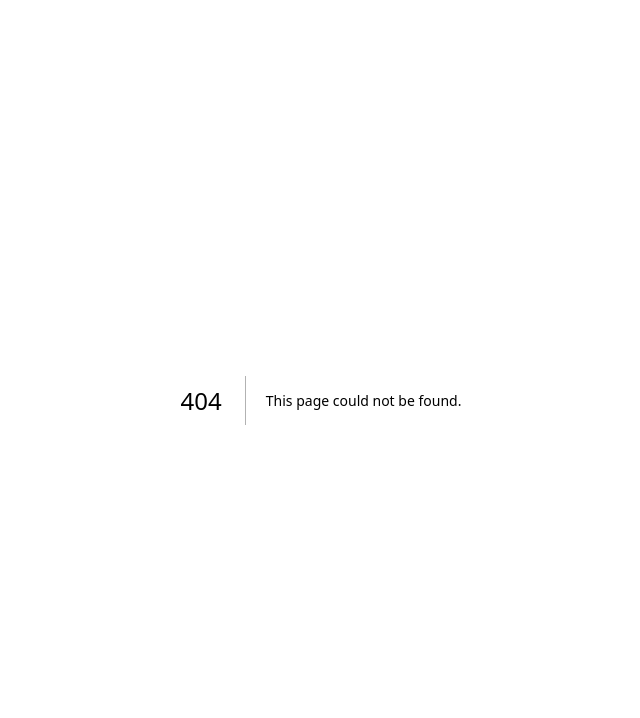
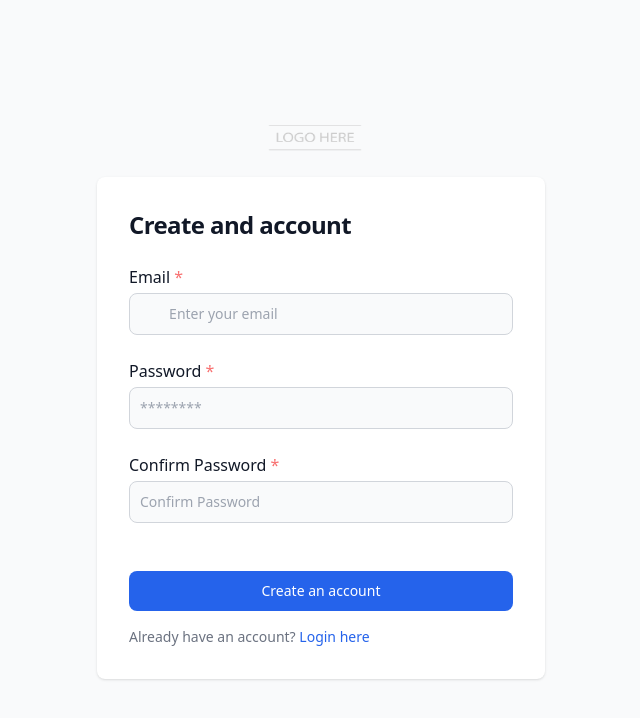
Before and after one commit to abbassays/event-brite, a Next.js app: page /signup in a window 1280 px wide. Before the commit this address had no page. Shown: the top 718 px of the page, without its empty margins (319-959 px from the left). Built offline with nearby package versions, Linux system fonts and the light colour scheme.

Commit message:
login signup done

```diff
--- /dev/null
+++ b/components/Auth/LoginForm.tsx
@@ -0,0 +1,69 @@
+import React from "react";
+import { useForm } from "react-hook-form";
+
+import Input from "../UI/Input";
+import Link from "next/link";
+
+const LoginForm = () => {
+  const {
+    register,
+    handleSubmit,
+    formState: { errors },
+  } = useForm();
+
+  const handleLogin = (data: any) => {
+    console.log("login", data);
+  };
+
+  return (
+    <form
+      onSubmit={handleSubmit(handleLogin)}
+    >
+      <Input
+        label="Email"
+        type="email"
+        name="email"
+        placeholder="
+        Enter your email"
+        errors={errors}
+        register={register}
+        rules={{
+          required: "Email is required",
+          pattern: {
+            value: /\S+@\S+\.\S+/,
+            message: "Invalid email",
+          },
+        }}
+      />
+
+      <Input
+        label="Password"
+        type="password"
+        name="password"
+        placeholder="********"
+        errors={errors}
+        register={register}
+        rules={{
+          required: "Password is required",
+        }}
+      />
+
+      <button
+        type="submit"
+        className="w-full mt-4 text-white bg-blue-600 hover:bg-blue-700 focus:ring-4 focus:outline-none focus:ring-blue-300 font-medium rounded-lg text-sm px-5 py-2.5 text-center"
+      >
+        Login
+      </button>
+      <div className="text-sm font-light text-gray-500 mt-6">
+        Don’t have an account yet?{" "}
+        <Link href={"/signup"}>
+          <div className="font-medium text-blue-600 hover:underline inline">
+            Sign up
+          </div>
+        </Link>
+      </div>
+    </form>
+  );
+};
+
+export default LoginForm;
--- /dev/null
+++ b/components/Auth/SignUpForm.tsx
@@ -0,0 +1,84 @@
+import React from "react";
+import { useForm } from "react-hook-form";
+
+import Input from "../UI/Input";
+import Link from "next/link";
+
+const SignUpForm = () => {
+  const {
+    register,
+    handleSubmit,
+    watch,
+    formState: { errors },
+  } = useForm();
+
+  const handleSignUp = (data: any) => {
+    console.log("signup", data);
+  };
+
+  const password = watch("password");
+
+  return (
+    <form onSubmit={handleSubmit(handleSignUp)}>
+      <Input
+        label="Email"
+        type="email"
+        name="email"
+        placeholder="
+        Enter your email"
+        errors={errors}
+        register={register}
+        rules={{
+          required: "Email is required",
+          pattern: {
+            value: /\S+@\S+\.\S+/,
+            message: "Invalid email",
+          },
+        }}
+      />
+
+      <Input
+        label="Password"
+        type="password"
+        name="password"
+        placeholder="********"
+        errors={errors}
+        register={register}
+        rules={{
+          required: "Password is required",
+        }}
+      />
+
+      <Input
+        type="password"
+        label="Confirm Password"
+        placeholder="Confirm Password"
+        name="confirmPassword"
+        register={register}
+        errors={errors}
+        rules={{
+          required: "Confirm Password is required",
+          validate: (value: string) =>
+            value === password || "Passwords don't match",
+        }}
+      />
+
+      <button
+        type="submit"
+        className="w-full mt-6 text-white bg-blue-600 hover:bg-blue-700 focus:ring-4 focus:outline-none focus:ring-blue-300 font-medium rounded-lg text-sm px-5 py-2.5 text-center"
+      >
+        Create an account
+      </button>
+      <div className="text-sm font-light text-gray-500 mt-4">
+        Already have an account?{" "}
+        <Link href={"/login"}>
+          <div className="font-medium text-blue-600 hover:underline inline">
+            Login here
+          </div>
+        </Link>
+      </div>
+    </form>
+  );
+};
+
+export default SignUpForm;
--- a/components/UI/Footer.tsx
+++ b/components/UI/Footer.tsx
@@ -79,7 +79,7 @@ const Footer = () => {
       <div className="mx-auto w-full max-w-screen-xl p-4 py-6 lg:py-8">
         <div className="md:flex md:justify-between">
           <div className="mb-6 md:mb-0">
-            <a href="https://flowbite.com/" className="flex items-center">
+            <Link href="/" className="flex items-center">
               <Image
                 width={96}
                 height={96}
@@ -87,7 +87,7 @@ const Footer = () => {
                 className="h-8 mr-3"
                 alt="Logo"
               />
-            </a>
+            </Link>
           </div>
 
           <div className="grid grid-cols-2 gap-8 sm:gap-6 sm:grid-cols-3">
--- a/components/UI/Navbar/Navbar.tsx
+++ b/components/UI/Navbar/Navbar.tsx
@@ -38,7 +38,7 @@ function Navbar() {
   ];
 
   const handleLogin = () => {
-    console.log("login");
+    router.push("/login");
   };
 
   const handleLogout = () => {
@@ -46,7 +46,7 @@ function Navbar() {
   };
 
   const handleSignUp = () => {
-    console.log("signup");
+    router.push("/signup");
   };
 
   return (
@@ -166,11 +166,17 @@ function Navbar() {
             </>
           ) : (
             <>
-              <p className="block px-3 py-2 text-base border-t font-medium text-gray-700 rounded-md hover:text-gray-900 hover:bg-gray-50">
+              <p
+                onClick={handleLogin}
+                className="block px-3 py-2 text-base border-t font-medium text-gray-700 rounded-md hover:text-gray-900 hover:bg-gray-50"
+              >
                 Login
               </p>
 
-              <p className="block px-3 py-2 text-base font-medium text-gray-700 rounded-md hover:text-gray-900 hover:bg-gray-50">
+              <p
+                onClick={handleSignUp}
+                className="block px-3 py-2 text-base font-medium text-gray-700 rounded-md hover:text-gray-900 hover:bg-gray-50"
+              >
                 Sign Up
               </p>
             </>
--- /dev/null
+++ b/pages/login.tsx
@@ -0,0 +1,36 @@
+import React from "react";
+import { useRouter } from "next/router";
+import LoginForm from "../components/Auth/LoginForm";
+import Link from "next/link";
+import Image from "next/image";
+
+const LoginPage = () => {
+  const router = useRouter();
+  return (
+    <section className="bg-gray-50">
+      <div className="flex flex-col items-center justify-center px-6 py-8 mx-auto md:h-screen lg:py-0">
+      <div className="mb-6">
+          <Link href="/" className="flex items-center">
+            <Image
+              width={96}
+              height={96}
+              src="/images/logo.png"
+              className="h-8 mr-3"
+              alt="Logo"
+            />
+          </Link>
+        </div>
+        <div className="w-full bg-white rounded-lg shadow md:mt-0 sm:max-w-md xl:p-0">
+          <div className="p-6 space-y-4 md:space-y-6 sm:p-8">
+            <h1 className="text-xl font-bold leading-tight tracking-tight text-gray-900 md:text-2xl">
+              Sign in to your account
+            </h1>
+            <LoginForm />
+          </div>
+        </div>
+      </div>
+    </section>
+  );
+};
+
+export default LoginPage;
--- /dev/null
+++ b/pages/signup.tsx
@@ -0,0 +1,36 @@
+import React from "react";
+import SignUpForm from "../components/Auth/SignUpForm";
+import Link from "next/link";
+import Image from "next/image";
+
+type Props = {};
+
+const signup = (props: Props) => {
+  return (
+    <section className="bg-gray-50">
+      <div className="flex flex-col items-center justify-center px-6 py-8 mx-auto md:h-screen lg:py-0">
+        <div className="mb-6">
+          <Link href="/" className="flex items-center">
+            <Image
+              width={96}
+              height={96}
+              src="/images/logo.png"
+              className="h-8 mr-3"
+              alt="Logo"
+            />
+          </Link>
+        </div>
+        <div className="w-full bg-white rounded-lg shadow md:mt-0 sm:max-w-md xl:p-0">
+          <div className="p-6 space-y-4 md:space-y-6 sm:p-8">
+            <h1 className="text-xl font-bold leading-tight tracking-tight text-gray-900 md:text-2xl">
+              Create and account
+            </h1>
+            <SignUpForm />
+          </div>
+        </div>
+      </div>
+    </section>
+  );
+};
+
+export default signup;
--- a/tsconfig.json
+++ b/tsconfig.json
@@ -23,7 +23,7 @@
     "next-env.d.ts",
     "**/*.ts",
     "**/*.tsx"
-  ],
+, "components/Auth/SignUpForm.tsx"  ],
   "exclude": [
     "node_modules"
   ]
```
